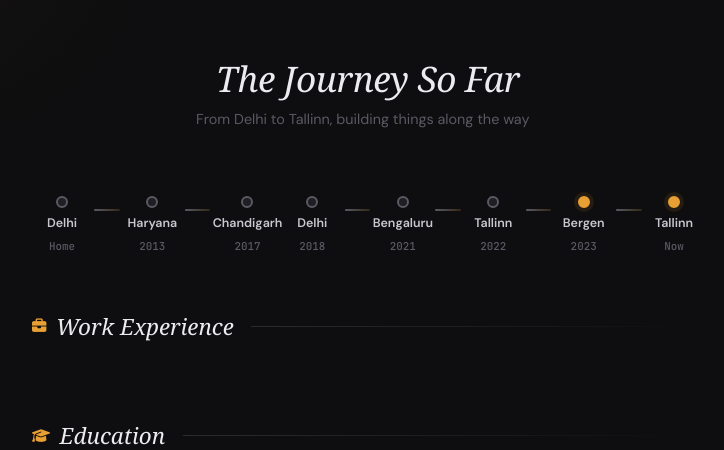
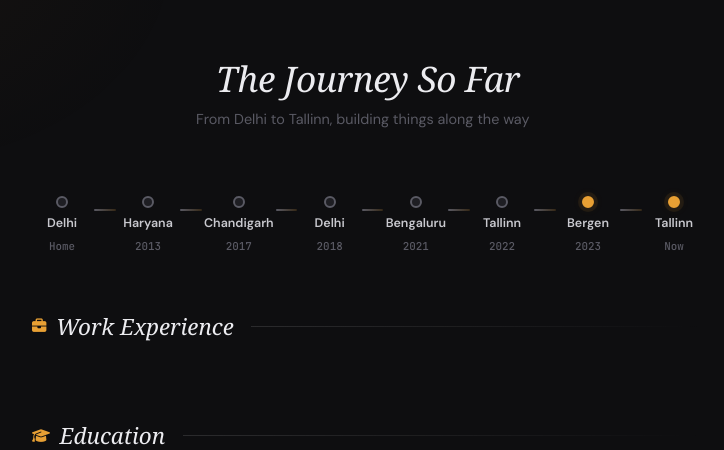
Before and after one commit to tonybenoy/tonybenoy.com, a Python web app: template app/templates/timeline.html in a window 1280 px wide. Shown: the part 64-514 px from the top of the page, without its empty margins (272-996 px from the left). Run offline with Jinja, Linux system fonts and the light colour scheme; the template is opened without the code that fills it, so the values that code supplies are empty; some web fonts are replaced.

Commit message:
Add missing line

```diff
--- a/app/templates/timeline.html
+++ b/app/templates/timeline.html
@@ -27,6 +27,7 @@
 				<span class="journey-place">Chandigarh</span>
 				<span class="journey-year">2017</span>
 			</div>
+			<div class="journey-line"></div>
 			<div class="journey-stop">
 				<span class="journey-dot"></span>
 				<span class="journey-place">Delhi</span>
```
